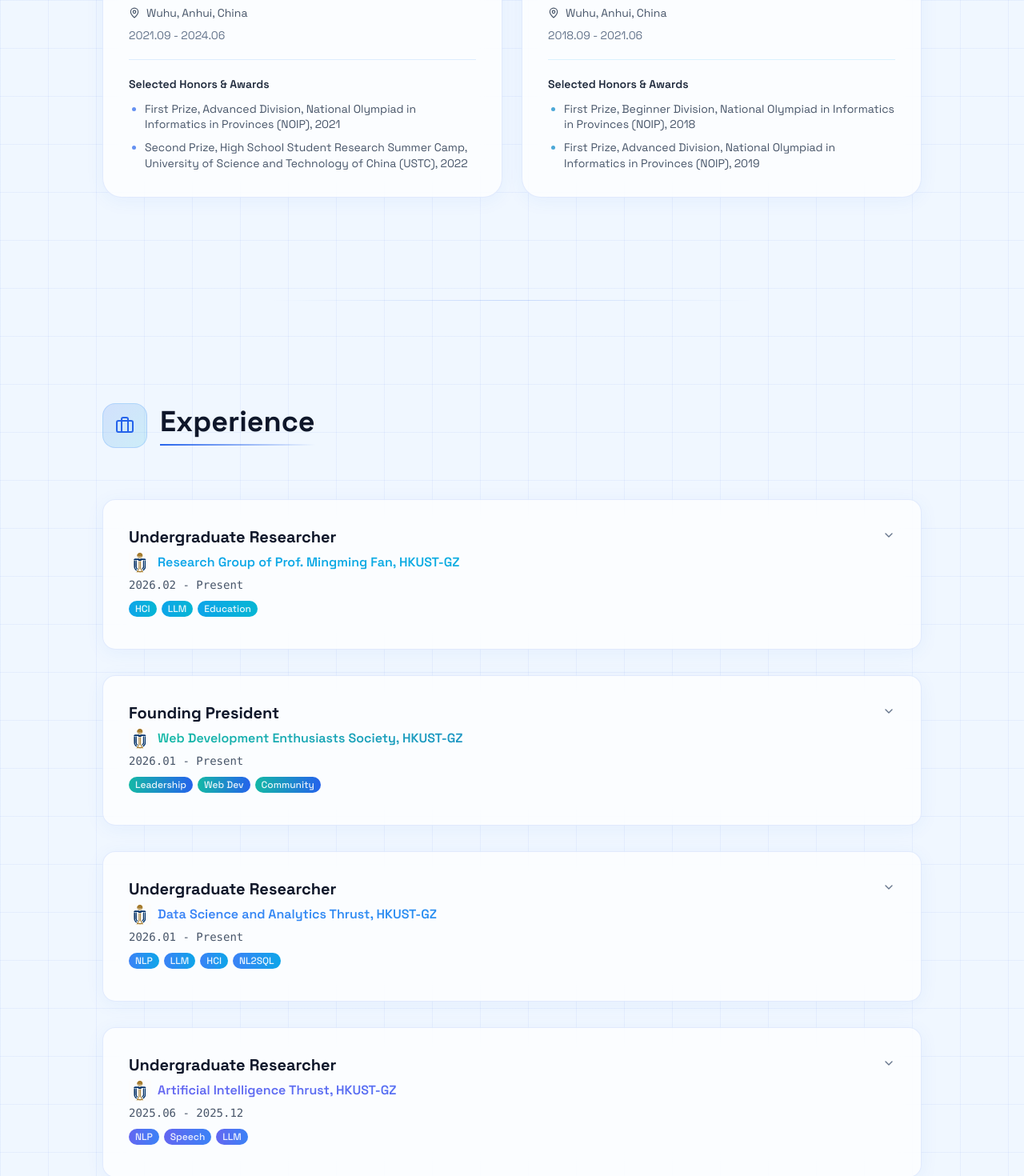
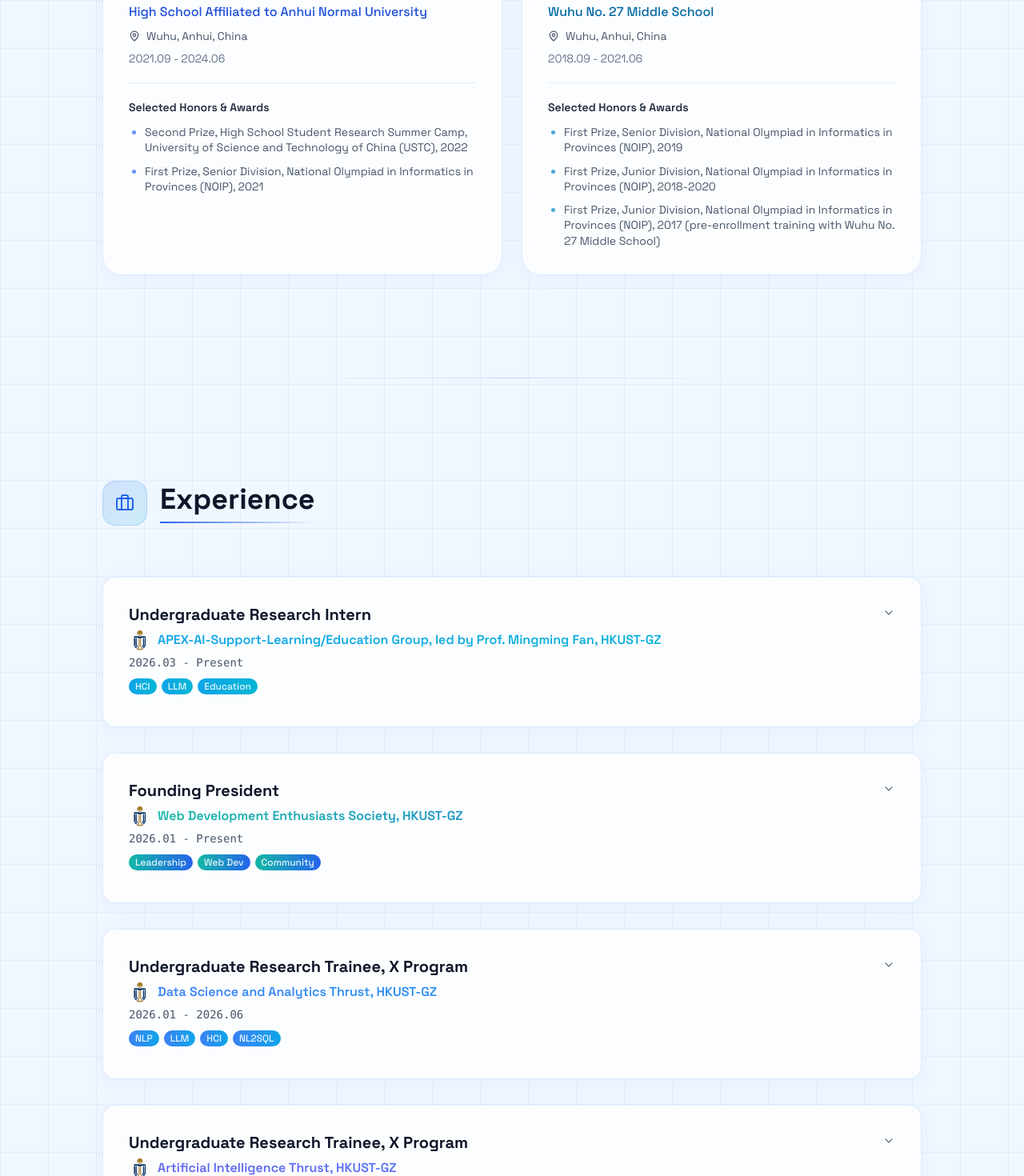
Before and after one commit to taowenxiang/taowenxiang.github.io, a React (Vite) app: page / in a window 1280 px wide. Shown: the part 1440-2910 px from the top of the page at 80% size. Built offline with nearby package versions, Linux system fonts and the light colour scheme.

Commit message:
update 6.6

```diff
--- a/src/components/sections/Education.tsx
+++ b/src/components/sections/Education.tsx
@@ -29,11 +29,12 @@
             <div className="mt-5 pt-5 border-t border-blue-200/50">
               <h4 className="text-sm font-semibold text-slate-800 mb-3">Selected Honors & Awards</h4>
               <ul className="space-y-2.5 text-sm text-slate-600 leading-snug list-disc pl-5 marker:text-blue-600/70">
+                <li>Honorable Mention, COMAP MCM/ICM, 2026</li>
+                <li>Dean&rsquo;s List Award, Fall 2025-2026</li>
+                <li>Dean&rsquo;s List Award, Fall 2024-2025</li>
                 <li>
                   Second Prize, HKUST (GZ) Visitor System Development Competition, 2024
                 </li>
-                <li>Dean&rsquo;s List Award, Fall 2024-2025</li>
-                <li>Dean&rsquo;s List Award, Fall 2025-2026</li>
               </ul>
             </div>
           </div>
@@ -54,8 +55,8 @@
               <div className="mt-5 pt-5 border-t border-blue-200/50">
                 <h4 className="text-sm font-semibold text-slate-800 mb-3">Selected Honors & Awards</h4>
                 <ul className="space-y-2.5 text-sm text-slate-600 leading-snug list-disc pl-5 marker:text-blue-600/70">
-                  <li>First Prize, Advanced Division, National Olympiad in Informatics in Provinces (NOIP), 2021</li>
                   <li>Second Prize, High School Student Research Summer Camp, University of Science and Technology of China (USTC), 2022</li>
+                  <li>First Prize, Senior Division, National Olympiad in Informatics in Provinces (NOIP), 2021</li>
                 </ul>
               </div>
             </div>
@@ -75,8 +76,9 @@
               <div className="mt-5 pt-5 border-t border-sky-200/50">
                 <h4 className="text-sm font-semibold text-slate-800 mb-3">Selected Honors & Awards</h4>
                 <ul className="space-y-2.5 text-sm text-slate-600 leading-snug list-disc pl-5 marker:text-sky-600/70">
-                  <li>First Prize, Beginner Division, National Olympiad in Informatics in Provinces (NOIP), 2018</li>
-                  <li>First Prize, Advanced Division, National Olympiad in Informatics in Provinces (NOIP), 2019</li>
+                  <li>First Prize, Senior Division, National Olympiad in Informatics in Provinces (NOIP), 2019</li>
+                  <li>First Prize, Junior Division, National Olympiad in Informatics in Provinces (NOIP), 2018-2020</li>
+                  <li>First Prize, Junior Division, National Olympiad in Informatics in Provinces (NOIP), 2017 (pre-enrollment training with Wuhu No. 27 Middle School)</li>
                 </ul>
               </div>
             </div>
--- a/src/data/experiences.tsx
+++ b/src/data/experiences.tsx
@@ -63,9 +63,9 @@
 
 export const experiences: Experience[] = [
   {
-    title: 'Undergraduate Researcher',
-    company: 'Research Group of Prof. Mingming Fan, HKUST-GZ',
-    period: '2026.02 - Present',
+    title: 'Undergraduate Research Intern',
+    company: 'APEX-AI-Support-Learning/Education Group, led by Prof. Mingming Fan, HKUST-GZ',
+    period: '2026.03 - Present',
     icon: (
       <img
         src="/logos/HKUST(GZ).svg"
@@ -99,9 +99,9 @@
     color: 'from-teal-500 to-blue-600',
   },
   {
-    title: 'Undergraduate Researcher',
+    title: 'Undergraduate Research Trainee, X Program',
     company: 'Data Science and Analytics Thrust, HKUST-GZ',
-    period: '2026.01 - Present',
+    period: '2026.01 - 2026.06',
     icon: (
       <img
         src="/logos/HKUST(GZ).svg"
@@ -117,7 +117,7 @@
     color: 'from-blue-500 to-sky-500',
   },
   {
-    title: 'Undergraduate Researcher',
+    title: 'Undergraduate Research Trainee, X Program',
     company: 'Artificial Intelligence Thrust, HKUST-GZ',
     period: '2025.06 - 2025.12',
     icon: (
```
Also changed, not shown: 1 other file (tests, documents, lock files or other folders).
